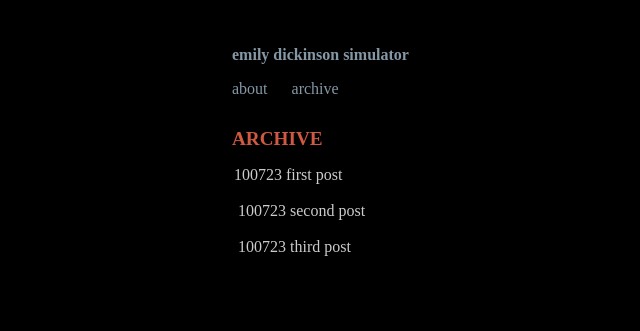
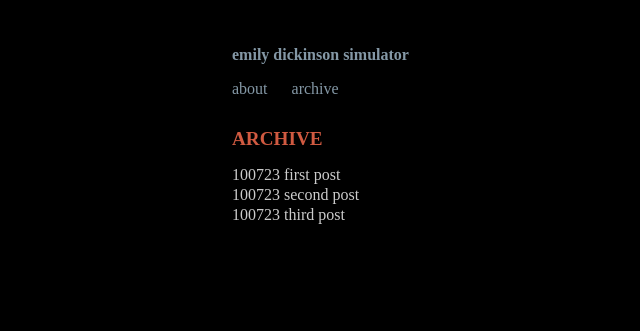
Before and after one commit to dylwmartin/dylwmartin.github.io, a plain HTML site: page archive.html in a window 1280 px wide. Shown: the whole page, without its empty margins (88-728 px from the left). Drawn offline with Linux system fonts and the light colour scheme.

Commit message:
Update style.css

```diff
--- a/css/style.css
+++ b/css/style.css
@@ -42,10 +42,14 @@ section ul {
     padding: 0;
 }
 
+section li {
+    display: block;
+    margin-top: 2px;
+}
+
 section a {
     text-decoration: none;
     color: #CCCCCC;
-    padding: 2px;
 }
 
 section a:hover {
```
